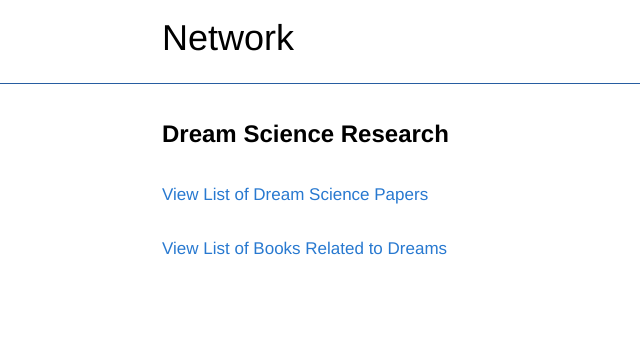
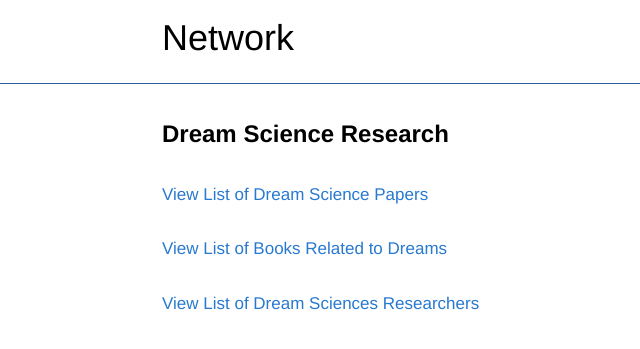
Before and after one commit to networkf/network.github.io, a Jekyll site: the page built from dreamscience.md, in a window 1280 px wide. Shown: the top 349 px of the page, without its empty margins (113-753 px from the left). Built offline with Jekyll 4.4.1, drawn with Linux system fonts in a browser that asks for light colours; some web fonts are replaced; our own code applies the rules of GitHub Pages for plain Markdown files; the repository's description, which GitHub fills in, is left out.

Commit message:
Update dreamscience.md

```diff
--- a/dreamscience.md
+++ b/dreamscience.md
@@ -13,3 +13,6 @@ layout: default
 <br>
 <br>
 [View List of Books Related to Dreams](https://www.goodreads.com/review/list/95737422-link-daniel?ref=nav_mybooks&shelf=dreams)
+<br>
+<br>
+[View List of Dream Sciences Researchers](https://www.notion.so/networkfoundation/210b521638de8045a9d6c5492fbcd140)
```
